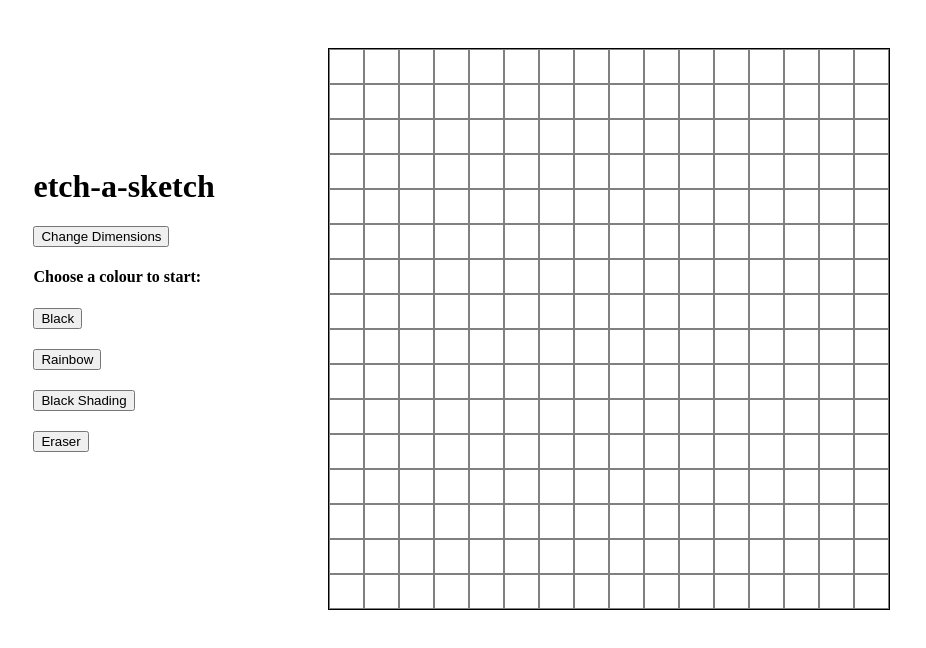
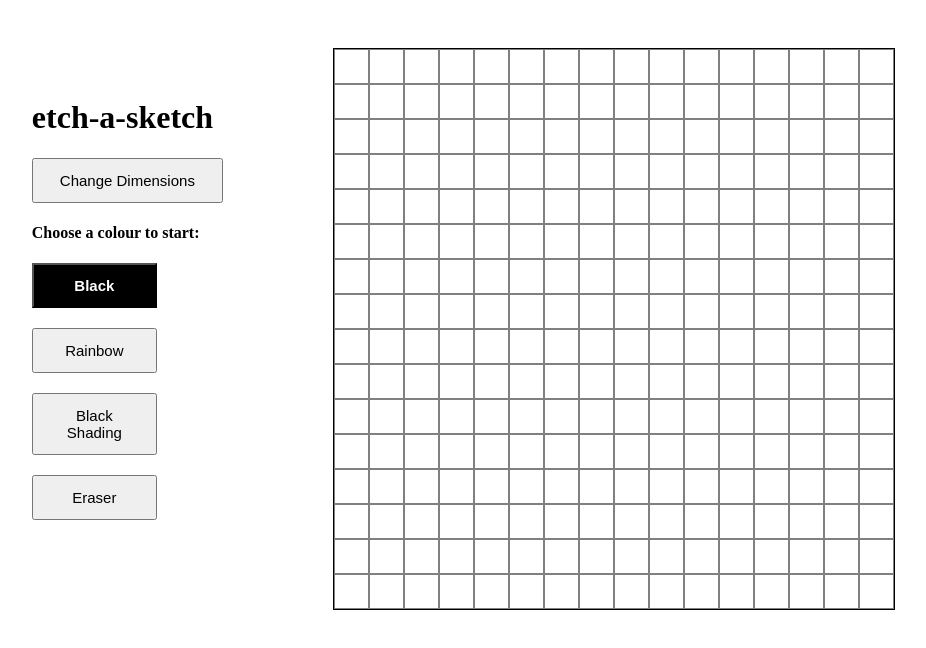
Before and after one commit to alay20/etch_a_sketch, a plain HTML site: page index.html in a window 1280 px wide. Both pictures are taken after a click on the button "Black". Shown: the whole page, without its empty margins (31-957 px from the left). Drawn offline with Linux system fonts and the light colour scheme.

Commit message:
Changed buttons styling - including width, font size, and padding. Added an active state using :focus in css. However, upon another mouse click, button appears to be not active. Need to address.

```diff
--- a/styles.css
+++ b/styles.css
@@ -10,12 +10,13 @@ body {
 }
 
 .btn-new,
-.header,
 .btn-black,
 .btn-rainbow,
 .btn-shade,
 .btn-eraser {
     align-self: flex-start;
+    padding: 12px 26px;
+    font-size: 15px;
 }
 
 .btn-black,
@@ -23,7 +24,31 @@ body {
 .btn-shade,
 .btn-eraser {
     margin-bottom: 20px;
+    transition-duration: 0.4s;
+    width: 125px;
 }
+
+.btn-black:focus {
+    background-color: black;
+    color: white;
+    font-weight: bold;
+}
+
+.btn-rainbow:focus {
+    background-image: linear-gradient(to right, red,orange,yellow,green,blue,indigo,violet);
+    font-weight: bold;
+}
+
+.btn-shade:focus {
+    background-image: linear-gradient(to right, white, black);
+    font-weight: bold;
+}
+
+.btn-eraser:focus {
+    background-color: #E1ADB3;
+    font-weight: bold;
+}
+
 
 .grid-container {
     display: grid;
```
